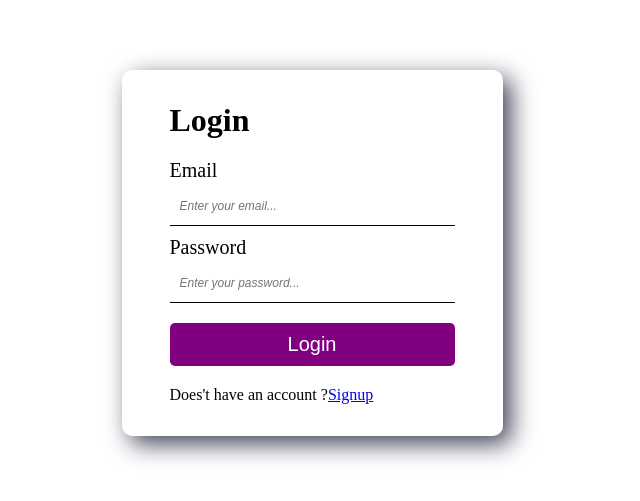
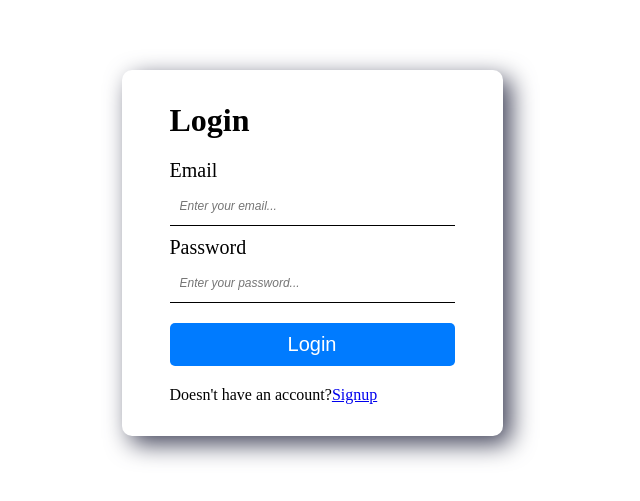
Before and after one commit to Henyo365/Backend, a React (Create React App) app: page /login in a window 1280 px wide. Shown: the part 147-648 px from the top of the page, without its empty margins (328-968 px from the left). Built offline with nearby package versions, Linux system fonts and the light colour scheme.

Commit message:
Update Login.js

```diff
--- a/src/pages/Login.js
+++ b/src/pages/Login.js
@@ -1,5 +1,5 @@
-import React, { useState } from 'react'
-import { Link, useNavigate } from 'react-router-dom'
+import React, { useState } from 'react';
+import { Link, useNavigate } from 'react-router-dom';
 import { ToastContainer } from 'react-toastify';
 import { handleError, handleSuccess } from '../utils';
 
@@ -8,8 +8,9 @@ function Login() {
     const [loginInfo, setLoginInfo] = useState({
         email: '',
         password: ''
-    })
+    });
 
+    const [isLoading, setIsLoading] = useState(false);  // Nuevo estado para manejar el botón de carga
     const navigate = useNavigate();
 
     const handleChange = (e) => {
@@ -17,14 +18,18 @@ function Login() {
         const copyLoginInfo = { ...loginInfo };
         copyLoginInfo[name] = value;
         setLoginInfo(copyLoginInfo);
-    }
+    };
 
     const handleLogin = async (e) => {
         e.preventDefault();
         const { email, password } = loginInfo;
+
         if (!email || !password) {
-            return handleError('email and password are required')
+            return handleError('Email and password are required');
         }
+
+        setIsLoading(true);  // Activamos el estado de carga para deshabilitar el botón
+
         try {
             const url = "https://frotned-production.up.railway.app/auth/login";
             const response = await fetch(url, {
@@ -36,25 +41,30 @@ function Login() {
             });
             const result = await response.json();
             const { success, message, jwtToken, name, error, email } = result;
+
+            setIsLoading(false);  // Terminamos el proceso de carga
+
             if (success) {
                 handleSuccess(message);
                 localStorage.setItem('token', jwtToken);
                 localStorage.setItem('loggedInUser', name);
                 localStorage.setItem('loggedInEmail', email);
                 setTimeout(() => {
-                    navigate('/home')
-                }, 1000)
+                    navigate('/home');
+                }, 1000);
             } else if (error) {
                 const details = error?.details[0].message;
                 handleError(details);
             } else if (!success) {
                 handleError(message);
             }
+
             console.log(result);
         } catch (err) {
+            setIsLoading(false);  // En caso de error, también deshabilitamos la carga
             handleError(err);
         }
-    }
+    };
 
     return (
         <div className='container'>
@@ -80,14 +90,23 @@ function Login() {
                         value={loginInfo.password}
                     />
                 </div>
-                <button type='submit'>Login</button>
-                <span>Does't have an account ?
+                <button
+                    type='submit'
+                    disabled={isLoading}  // Deshabilitamos el botón cuando está cargando
+                    style={{
+                        backgroundColor: isLoading ? '#ccc' : '#007bff',  // Cambia el color cuando está cargando
+                        cursor: isLoading ? 'not-allowed' : 'pointer'  // Cambia el cursor cuando está cargando
+                    }}
+                >
+                    {isLoading ? 'Logging in...' : 'Login'}
+                </button>
+                <span>Doesn't have an account?
                     <Link to="/signup">Signup</Link>
                 </span>
             </form>
             <ToastContainer />
         </div>
-    )
+    );
 }
 
-export default Login
+export default Login;
```
